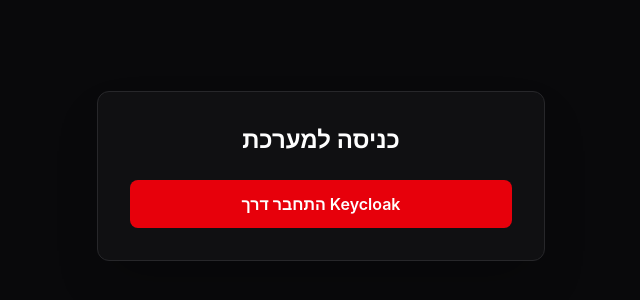
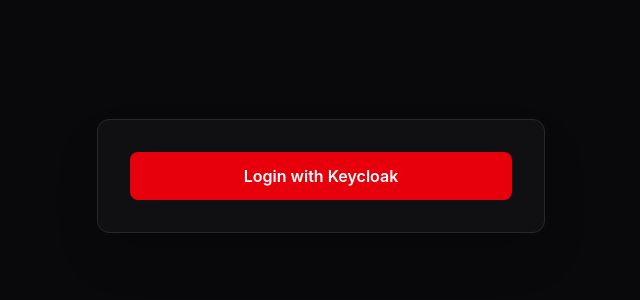
Before and after one commit to netsbestteam/nets-training-sandbox, a SvelteKit app in the folder web/alerts-web/: page /login in a window 1280 px wide. Shown: the part 224-524 px from the top of the page, without its empty margins (319-959 px from the left). Built offline with nearby package versions, Linux system fonts and the light colour scheme.

Commit message:
style: Change login page

```diff
--- a/web/alerts-web/src/routes/login/+page.svelte
+++ b/web/alerts-web/src/routes/login/+page.svelte
@@ -7,8 +7,6 @@
 	<div
 		class="w-full max-w-md space-y-6 rounded-xl border border-zinc-800 bg-zinc-900/50 p-8 text-center shadow-2xl"
 	>
-		<h1 class="text-2xl font-bold">כניסה למערכת</h1>
-
 		{#if data.error}
 			<div class="rounded-lg border border-red-500/50 bg-red-500/10 p-3 text-sm text-red-400">
 				{data.error}
@@ -20,7 +18,7 @@
 			href={data.keycloakLoginUrl}
 			class="block w-full rounded-lg bg-red-600 px-4 py-3 text-center font-semibold text-white transition hover:bg-red-700"
 		>
-			התחבר דרך Keycloak
+			Login with Keycloak
 		</a>
 	</div>
 </div>
```
